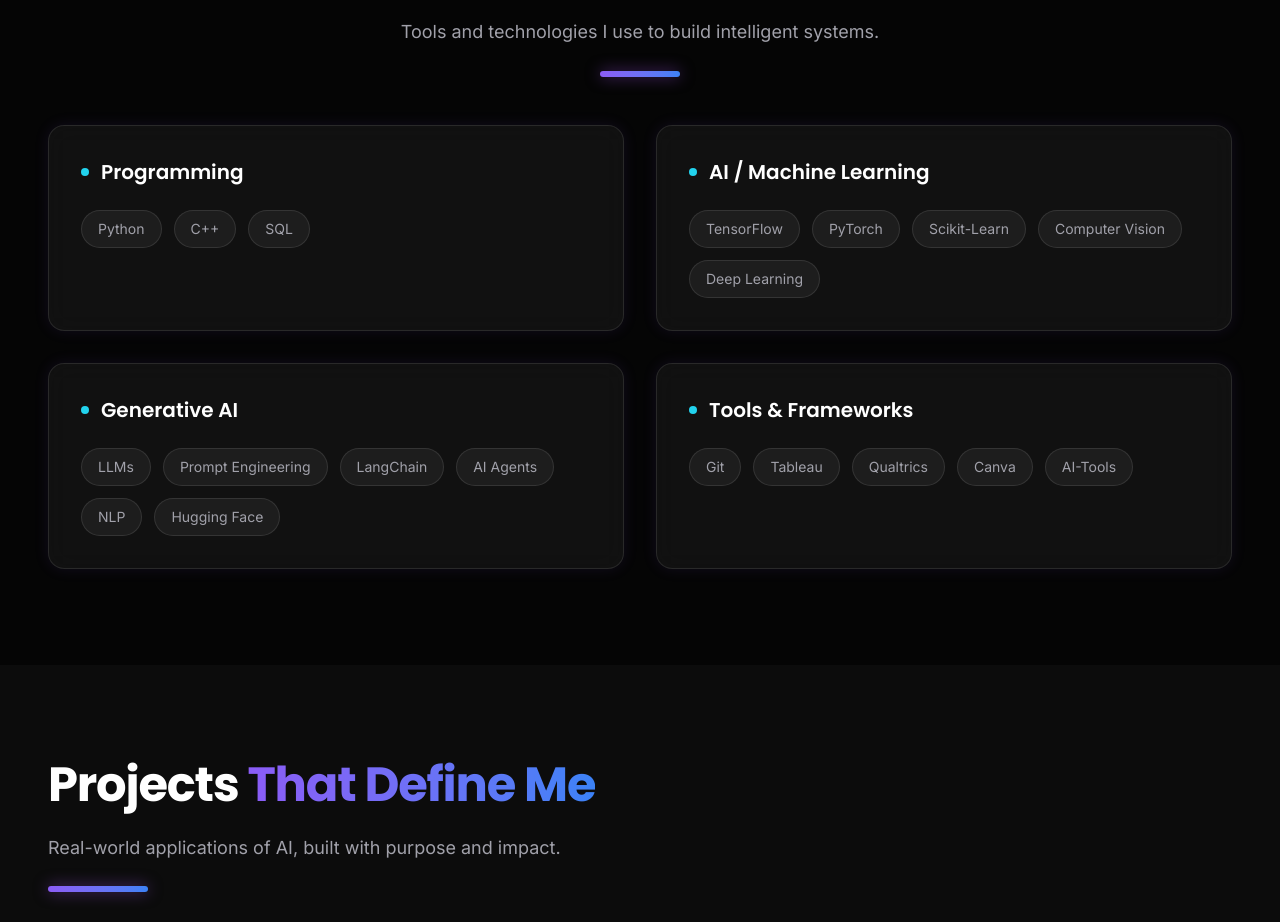
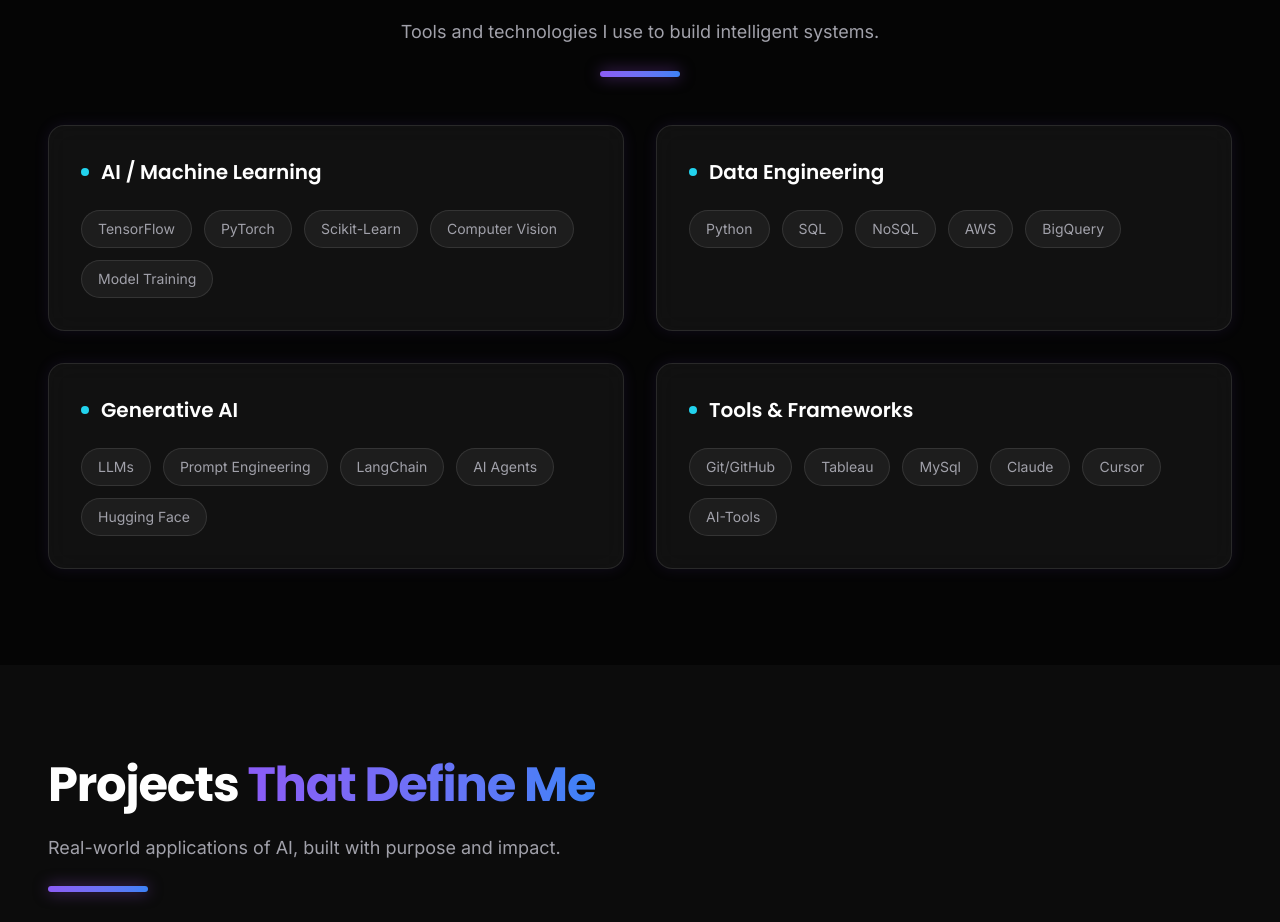
Before and after one commit to Shreyashp26/Portfolio-Website, a React (Vite) app: page / in a window 1280 px wide. Shown: the part 1746-2668 px from the top of the page. Built offline with nearby package versions, Linux system fonts and the light colour scheme.

Commit message:
Update Skills.tsx

```diff
--- a/src/components/Skills.tsx
+++ b/src/components/Skills.tsx
@@ -2,21 +2,22 @@
 import SectionHeader from './SectionHeader';
 
 const skillCategories = [
+
   {
-    title: "Programming",
-    skills: ["Python", "C++", "SQL"]
+    title: "AI / Machine Learning",
+    skills: ["TensorFlow", "PyTorch", "Scikit-Learn", "Computer Vision", "Model Training"]
   },
   {
-    title: "AI / Machine Learning",
-    skills: ["TensorFlow", "PyTorch", "Scikit-Learn", "Computer Vision", "Deep Learning"]
+    title: "Data Engineering",
+    skills: ["Python", "SQL", "NoSQL", "AWS", "BigQuery" ]
   },
   {
     title: "Generative AI",
-    skills: ["LLMs", "Prompt Engineering", "LangChain", "AI Agents", "NLP", "Hugging Face"]
+    skills: ["LLMs", "Prompt Engineering", "LangChain", "AI Agents", "Hugging Face"]
   },
   {
     title: "Tools & Frameworks",
-    skills: ["Git","Tableau", "Qualtrics", "Canva", "AI-Tools"]
+    skills: ["Git/GitHub", "Tableau", "MySql", "Claude", "Cursor", "AI-Tools"]
   }
 ];
 
```
